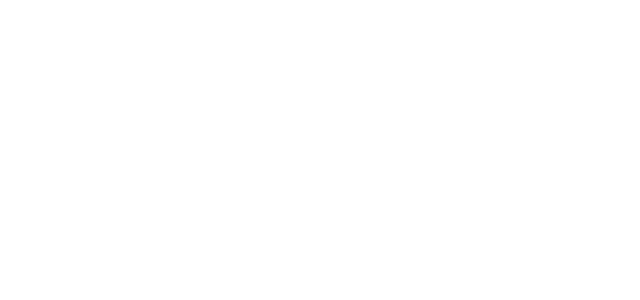
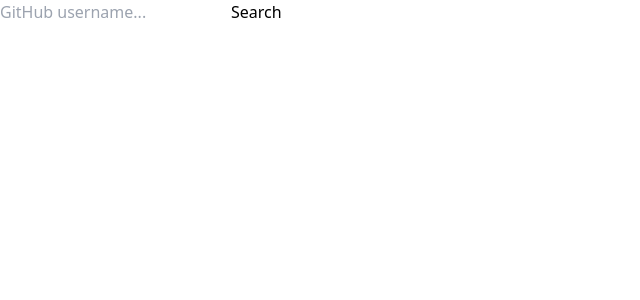
Before and after one commit to zalaya/geeker, a React (Vite) app: page / in a window 1280 px wide. Shown: the top 300 px of the page, without its empty margins (0-640 px from the left). Built offline with nearby package versions, Linux system fonts and the light colour scheme.

Commit message:
feat: add properties to the searchbar component

```diff
--- a/src/App.jsx
+++ b/src/App.jsx
@@ -2,7 +2,9 @@
 
 const App = () => {
   return (
-    <SearchBar />
+    <SearchBar
+      placeholder="GitHub username..."
+    />
   )
 }
 
--- a/src/components/SearchBar.jsx
+++ b/src/components/SearchBar.jsx
@@ -1,8 +1,16 @@
-const SearchBar = () => {
+const SearchBar = ({ placeholder, handleChange, handleSubmit }) => {
   return (
-    <form>
-      <input type="text" />
-      <button></button>
+    <form onSubmit={handleSubmit}>
+      <input
+        type="text"
+        placeholder={placeholder}
+        onChange={handleChange}
+      />
+      <button
+        type="submit"
+      >
+        Search
+      </button>
     </form>
   )
 }
```
